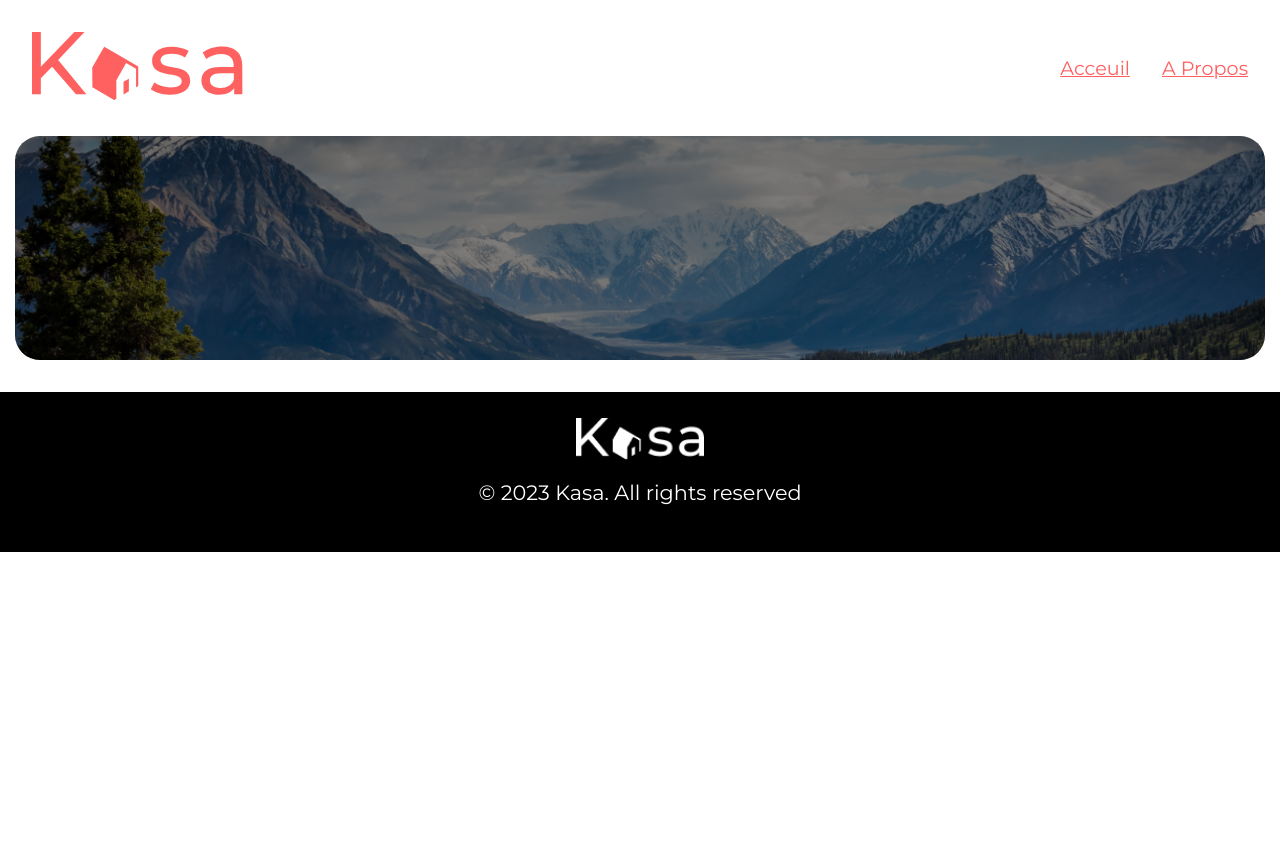
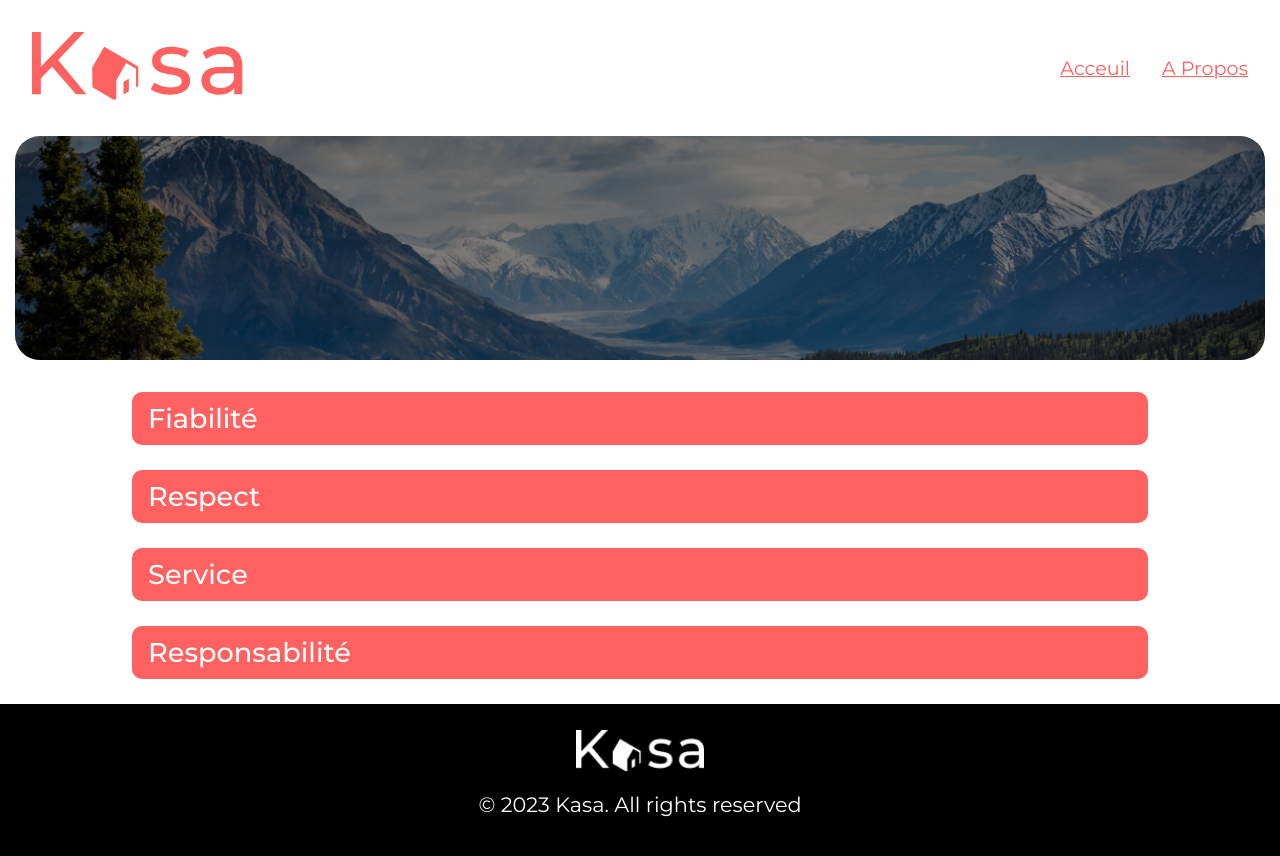
Before and after one commit to Yazaniziii/Kasa, a React (Create React App) app: page /about in a window 1280 px wide. Shown: the top 856 px of the page. Before the commit the page ends 800 px from the top, so only its background shows below. Built offline with nearby package versions, Linux system fonts and the light colour scheme; the HTML template or start-up script is replaced by a standard one.

Commit message:
Création de la page About

```diff
--- /dev/null
+++ b/src/Components/Cards/Drops/Drops.css
@@ -0,0 +1,127 @@
+/* .wrapper {
+    max-width: 1100px;
+    margin: auto;
+    display: block;
+    padding: 0 2rem;
+}
+
+.collapsible {
+    width: 100%;
+    background-color: #ff6060;
+    border: none;
+    color: #fff;
+    padding: 0.8rem 1.1rem;
+    display: flex;
+    justify-content: space-between;
+    align-items: center;
+    font-size: 1.8rem;
+    font-weight: 500;
+    border-radius: 10px;
+    cursor: pointer;
+    transition: background-color 0.3s ease;
+}
+
+.collapsible:hover {
+    background-color: #ff8080;
+}
+
+.collapsibleText {
+    background-color: #f9f9f9;
+    color: #ff6060;
+    padding: 0.4rem 1.1rem;
+    font-size: 1.2rem;
+
+} */
+
+
+
+
+
+/* .accordion {
+    max-width: 1300px;
+    margin: auto;
+    padding: 0 2rem;
+}
+
+.accordion .contenBx {
+    position: relative;
+    margin: 25px 100px;
+}
+
+.accordion .contenBx .label {
+    position: relative;
+    padding: 10px 1rem;
+    background-color: #ff6060;
+    color: #fff;
+    font-size: 1.7rem;
+    font-weight: 500;
+    cursor: pointer;
+    display: flex;
+    justify-content: space-between;
+    border-radius: 10px;
+}
+
+.accordion .contenBx .content {
+    position: relative;
+    background-color: #f7f7f7;
+    color: #ff6060;
+    font-size: 1.2rem;
+    height: 0;
+    overflow: hidden;
+    transition: 0.5s;
+    overflow-y: auto;
+    padding: 0 1rem;
+    transition: height 0.3s ease;
+}
+
+.accordion .contenBx:active .content{
+    height: auto;
+}
+
+.rotate {
+    transform: rotate(180deg);
+    transition: transform 0.3s ease;
+} */
+
+
+.accordion {
+    max-width: 1300px;
+    margin: auto;
+    padding: 0 2rem;
+  }
+
+  .contenBx {
+    position: relative;
+    margin: 25px 100px;
+  }
+
+  .label {
+    position: relative;
+    padding: 10px 1rem;
+    background-color: #ff6060;
+    color: white;
+    font-size: 1.7rem;
+    font-weight: 500;
+    cursor: pointer;
+    border-radius: 10px;
+    transition: background-color 0.3s ease;
+  }
+
+  .accordion .contenBx .content {
+    position: relative;
+    background-color: #f7f7f7;
+    color: #ff6060;
+    font-size: 1.2rem;
+    height: 0;
+    overflow: hidden;
+    transition: height 0.3s ease; /* Remplacez la transition d'opacité par une transition de hauteur */
+    padding: 0 1rem;
+  }
+
+  .label.expanded {
+    background-color: #ff6060;
+  }
+
+  .accordion .contenBx .content.expanded {
+  height: auto; /* Définissez la hauteur sur "auto" pour afficher le paragraphe */
+}
--- /dev/null
+++ b/src/Components/Cards/Drops/Drops.js
@@ -0,0 +1,69 @@
+import React, { useState } from "react";
+
+// Link Css
+import './Drops.css'
+
+export default function Drops() {
+  const [isExpanded1, setIsExpanded1] = useState(false);
+  const [isExpanded2, setIsExpanded2] = useState(false);
+  const [isExpanded3, setIsExpanded3] = useState(false);
+  const [isExpanded4, setIsExpanded4] = useState(false);
+
+  const toggleExpand1 = () => {
+    setIsExpanded1(!isExpanded1);
+  };
+  const toggleExpand2 = () => {
+    setIsExpanded2(!isExpanded2);
+  };
+  const toggleExpand3 = () => {
+    setIsExpanded3(!isExpanded3);
+  };
+  const toggleExpand4 = () => {
+    setIsExpanded4(!isExpanded4);
+  };
+
+  return (
+    <section className="accordion">
+      <div className="contenBx">
+        <div className={`label ${isExpanded1 ? 'expanded' : ''}`} onClick={toggleExpand1}>
+          Fiabilité
+        </div>
+        <div className={`content ${isExpanded1 ? 'expanded' : ''}`}>
+          <p>
+            Les annonces postées sur Kasa garantissent une fiabilité totale. Les photos sont conformes aux logements, et toutes les informations sont régulièrement vérifiées par nos équipes.
+          </p>
+        </div>
+      </div>
+      <div className="contenBx">
+        <div className={`label ${isExpanded2 ? 'expanded' : ''}`} onClick={toggleExpand2}>
+          Respect
+        </div>
+        <div className={`content ${isExpanded2 ? 'expanded' : ''}`}>
+          <p>
+            La bienveillance fait partie des valeurs fondatrices de Kasa. Tout comportement discriminatoire ou de perturbation du voisinage entraînera une exclusion de notre plateforme.
+          </p>
+        </div>
+      </div>
+      <div className="contenBx">
+        <div className={`label ${isExpanded3 ? 'expanded' : ''}`} onClick={toggleExpand3}>
+          Service
+        </div>
+        <div className={`content ${isExpanded3 ? 'expanded' : ''}`}>
+          <p>
+            Nos équipes se tiennent à votre disposition pour vous fournir une expérience parfaite. N'hésitez pas à nous contacter si vous avez la moindre question.
+          </p>
+        </div>
+      </div>
+      <div className="contenBx">
+        <div className={`label ${isExpanded4 ? 'expanded' : ''}`} onClick={toggleExpand4}>
+          Responsabilité
+        </div>
+        <div className={`content ${isExpanded4 ? 'expanded' : ''}`}>
+          <p>
+            La sécurité est la priorité de Kasa. Aussi bien pour nos hôtes que pour les voyageurs, chaque logement correspond aux critères de sécurité établis par nos services. En laissant une note aussi bien à l'hôte qu'au locataire, cela permet à nos équipes de vérifier que les standards sont bien respectés. Nous organisons également des ateliers sur la sécurité domestique pour nos hôtes.
+          </p>
+        </div>
+      </div>
+    </section>
+  );
+}
--- a/src/pages/About.js
+++ b/src/pages/About.js
@@ -4,12 +4,14 @@ import React from "react";
 import Navbar from "../Layouts/Navbar/Navbar";
 import Footer from "../Layouts/Footer/Footer";
 import Banner from "../Layouts/Banner/Banner";
+import Drops from "../Components/Cards/Drops/Drops";
 
 export default function About() {
     return (
         <div>
             <Navbar />
             <Banner />
+            <Drops />
             <Footer />
         </div>
     )
```
Also changed, not shown: src/assets/arrow_close.svg (renamed from src/assets/arrow_down.svg).
